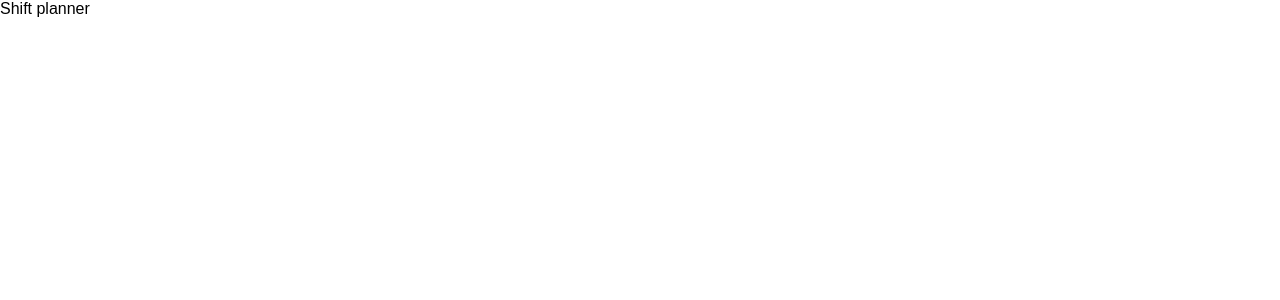
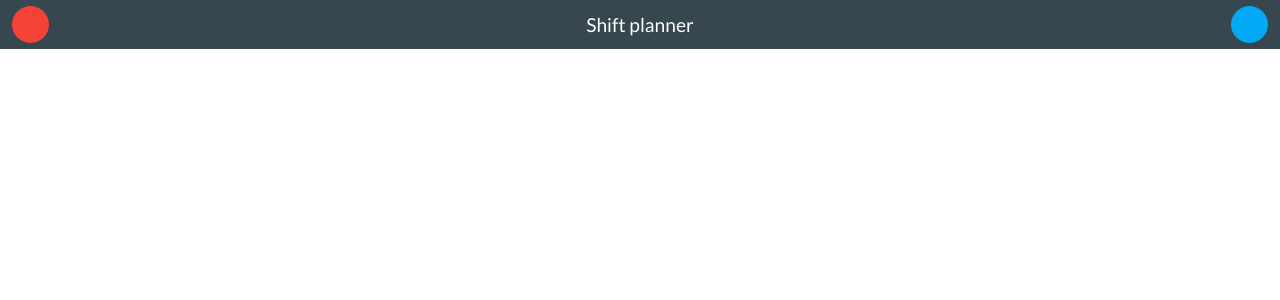
Before and after one commit to alexdunne/shift-planner-app, a React (Create React App) app: page / in a window 1280 px wide. Shown: the top 300 px of the page. Built offline with nearby package versions, Linux system fonts and the light colour scheme.

Commit message:
Created an AppHeader component and added it to the layout

```diff
--- a/src/App.js
+++ b/src/App.js
@@ -1,8 +1,14 @@
 import React, { Component } from "react";
+
+import AppHeader from "./components/AppHeader";
 
 class App extends Component {
   render() {
-    return <div>Shift planner</div>;
+    return (
+      <main>
+        <AppHeader />
+      </main>
+    );
   }
 }
 
--- /dev/null
+++ b/src/components/AppHeader/index.js
@@ -0,0 +1,27 @@
+import React from "react";
+
+import Header from "../Header";
+import Icon from "../Icon/Icon";
+
+const AppHeader = () => (
+  <Header
+    left={
+      <Icon
+        name="LockedLock"
+        size="xs"
+        backgroundColor="#F44336"
+        iconColour="#FFFFFF"
+      />
+    }
+    right={
+      <Icon
+        name="Hamburger"
+        size="xs"
+        backgroundColor="#03A9F4"
+        iconColour="#FFFFFF"
+      />
+    }
+  />
+);
+
+export default AppHeader;
--- a/src/components/Header/index.css
+++ b/src/components/Header/index.css
@@ -8,5 +8,5 @@
   color: #ffffff;
   padding: 6px 12px;
   font-family: "Lato", sans-serif;
-  font-size: 1.5rem;
+  font-size: 1.2rem;
 }
```
